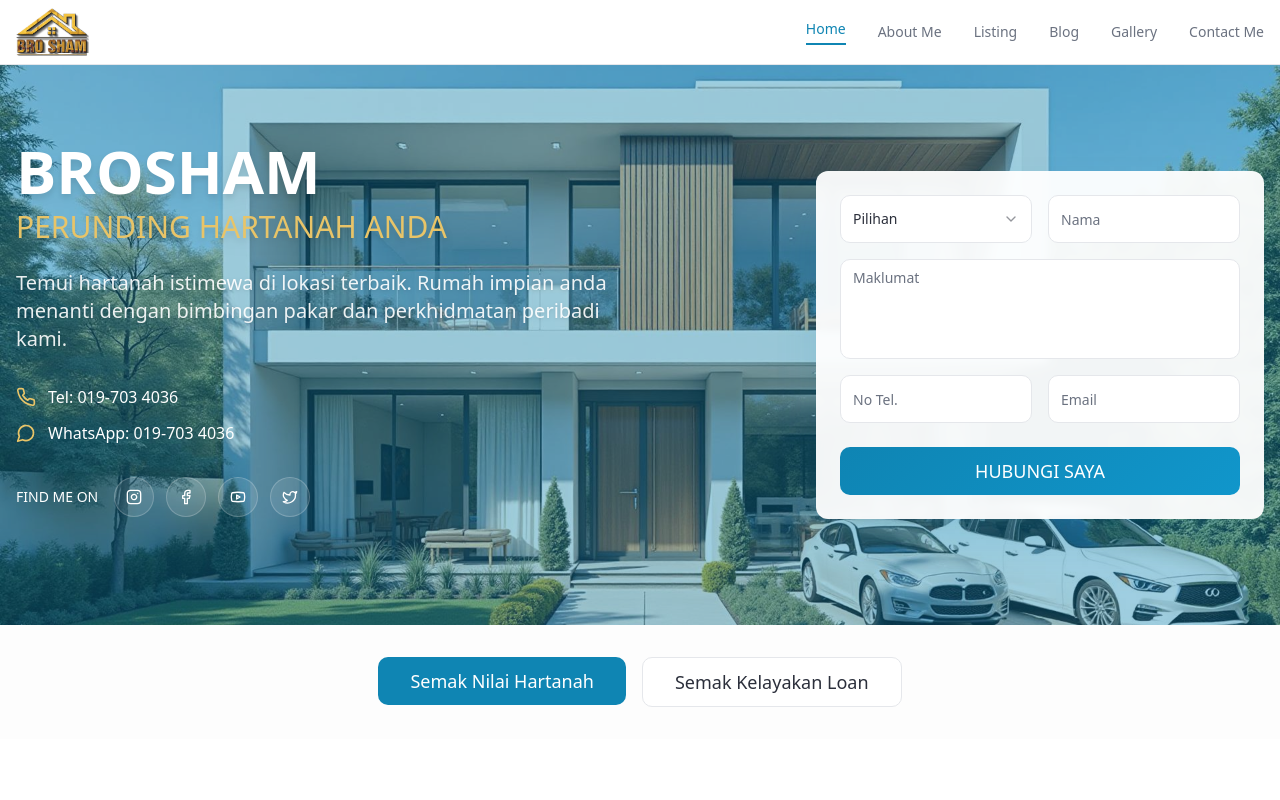
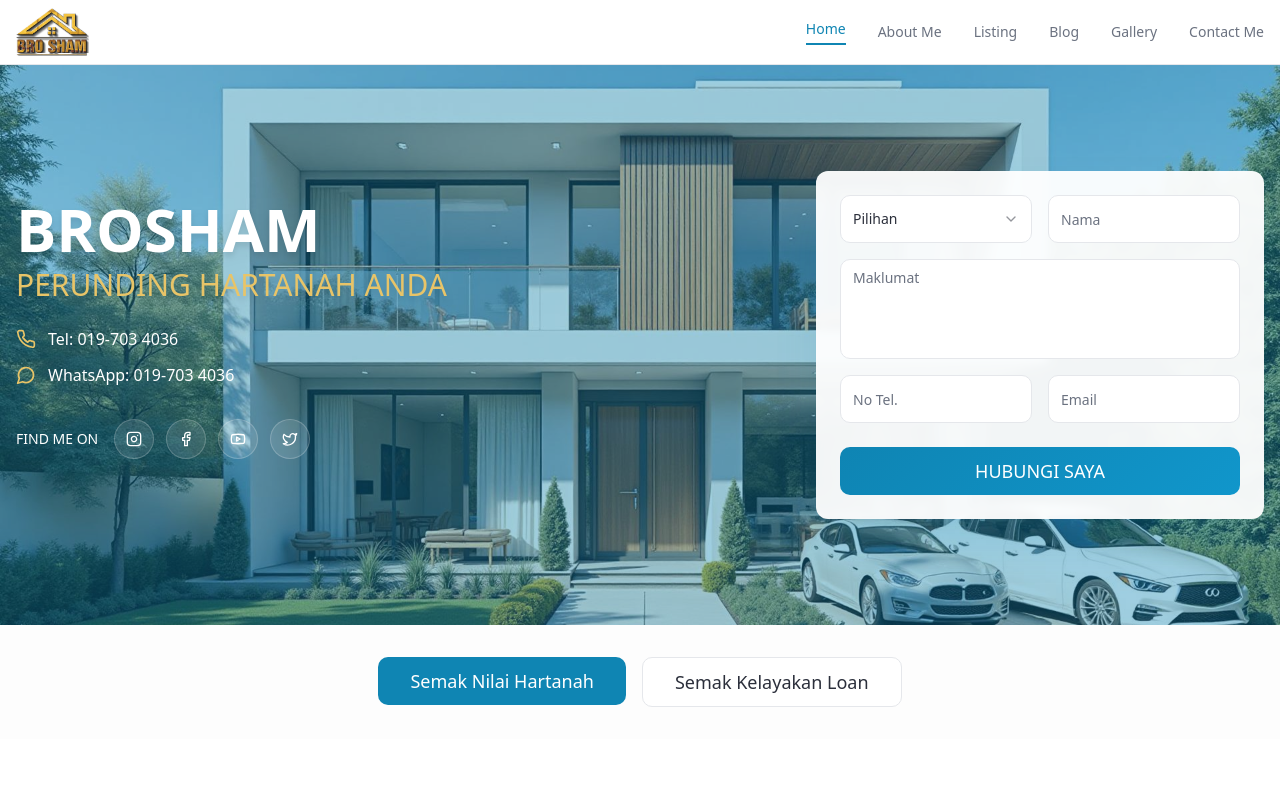
Before and after one commit to Abcdown/brosham-nest, a React (Vite) app: page / in a window 1280 px wide. Shown: the top 800 px of the page. Built offline with nearby package versions, Linux system fonts and the light colour scheme.

Commit message:
Remove hero section text
Remove the descriptive text from the hero section to simplify the layout.

```diff
--- a/src/components/HeroSection.tsx
+++ b/src/components/HeroSection.tsx
@@ -27,9 +27,6 @@ const HeroSection = () => {
               BROSHAM
               <span className="block text-secondary mt-2 text-2xl md:text-3xl font-normal">PERUNDING HARTANAH ANDA</span>
             </h1>
-            <p className="text-xl text-white/90 mb-8 drop-shadow">
-              Temui hartanah istimewa di lokasi terbaik. Rumah impian anda menanti dengan bimbingan pakar dan perkhidmatan peribadi kami.
-            </p>
 
             {/* Contact Info */}
             <div className="space-y-4 mb-8">
```
